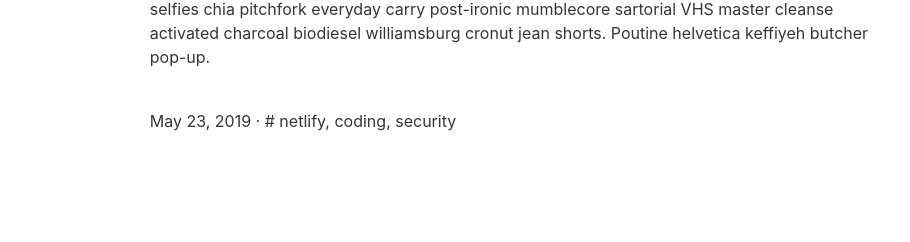
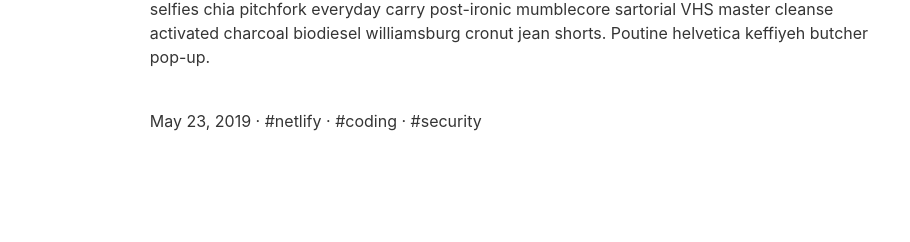
Before and after one commit to covanjiang/covanjiang.github.io, a Jekyll site: the page built from _posts/2019-05-23-adding-http-response-headers-to-a-netlify-static-website.md, in a window 1280 px wide. Shown: the part 827-1069 px from the top of the page, without its empty margins (203-1113 px from the left). Built offline with Jekyll 4.4.1, drawn with Linux system fonts in a browser that asks for light colours; some of the changed lines change nothing that is shown.

Commit message:
fix(TOP):

```diff
--- a/_includes/back_to_top.html
+++ b/_includes/back_to_top.html
@@ -4,7 +4,7 @@
     function toTop() {
         let gotoTop = function () {
             let currentPosition = document.documentElement.scrollTop || document.body.scrollTop;
-            currentPosition -= 20;
+            currentPosition -= 50;
             if (currentPosition > 0) {
                 window.scrollTo(0, currentPosition);
             } else {
--- a/_layouts/post.html
+++ b/_layouts/post.html
@@ -7,7 +7,7 @@
     {{ content }}
     <span class="meta">
       <time datetime="{{ page.date | date_to_xmlschema }}">{{ page.date | date: "%B %-d, %Y" }}</time>
-      &middot;
-      # {% for tag in page.tags %}<a href="/tags#{{tag}}">{{tag}}</a>{% unless forloop.last %}, {% endunless %}{% endfor %}</span>
+      {% for tag in page.tags %} &middot; <a href="/tags#{{tag}}">#{{tag}}</a>{% endfor %}
+    </span>
 </section>
 {% include back_to_top.html %}
```
